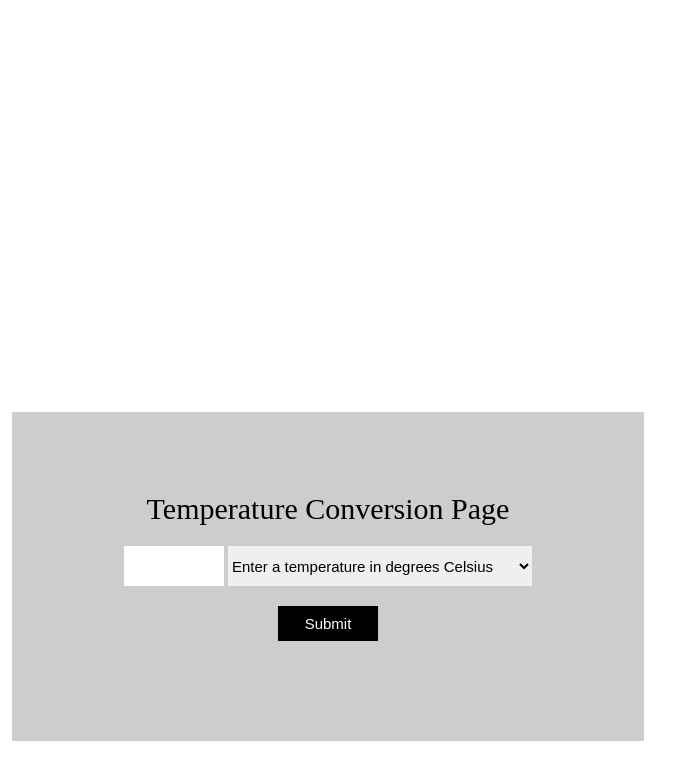
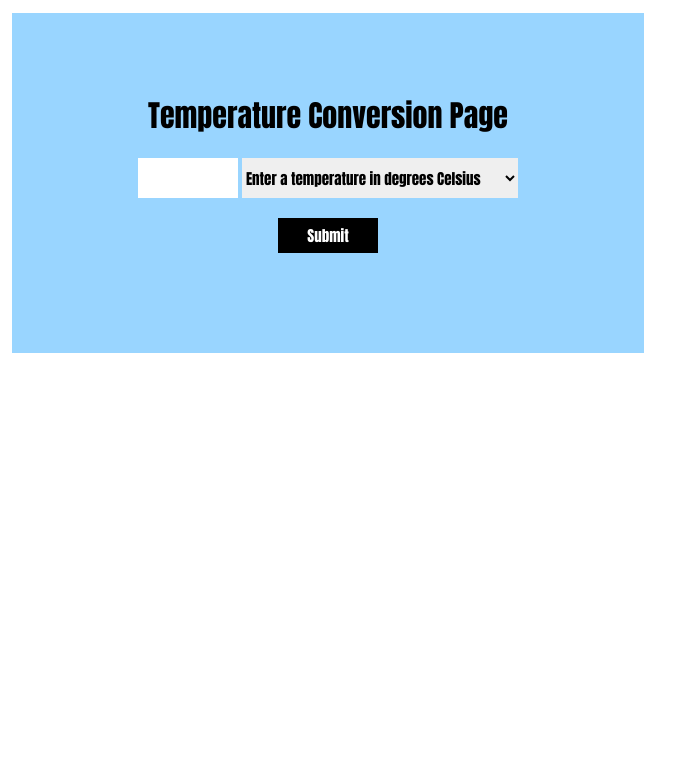
Before and after one commit to crameralqonquin/crameralgonquin-assignment-4.github.io, a plain HTML site: page index.html in a window 1280 px wide. Shown: the full height of the page, 312-1011 px from the left. Drawn offline with Linux system fonts and the light colour scheme.

Commit message:
Update style.css

```diff
--- a/style.css
+++ b/style.css
@@ -1,23 +1,27 @@
+/* general properties */
 * {
    box-sizing: border-box;
+   font-family: Impact, sans-serif;
+}
+
+form {
+   background-color: #99d5ff;
+   padding: 80px;
+   width: 50%;
+   margin: -300px auto;
+   text-align: center;
 }
 
 body {
    background-color: #ffffff;
 }
 
-form {
-   background-color: #cecccd;
-   padding: 80px;
-   width: 50%;
-   margin: 100px auto;
-   text-align: center;
-}
-
+/* label properties */
 #tempCalc label {
    font-size: 30px;
 }
 
+/* temperature properties */
 #temp {
    border: none;
    padding: 10px;
@@ -27,6 +31,7 @@ form {
    margin-top: 20px;
 }
 
+/* temperature difference properties */
 #temp_diff {
    height: 40px;
    border: none;
@@ -35,6 +40,7 @@ form {
    vertical-align: top;
 }
 
+/* submit button properties */
 [type="submit"] {
    height: 35px;
    margin: 20px;
@@ -45,6 +51,7 @@ form {
    color: white;
 }
 
+/* result container properties */
 #resultContainer {
    font-size: 18px;
 }
```
